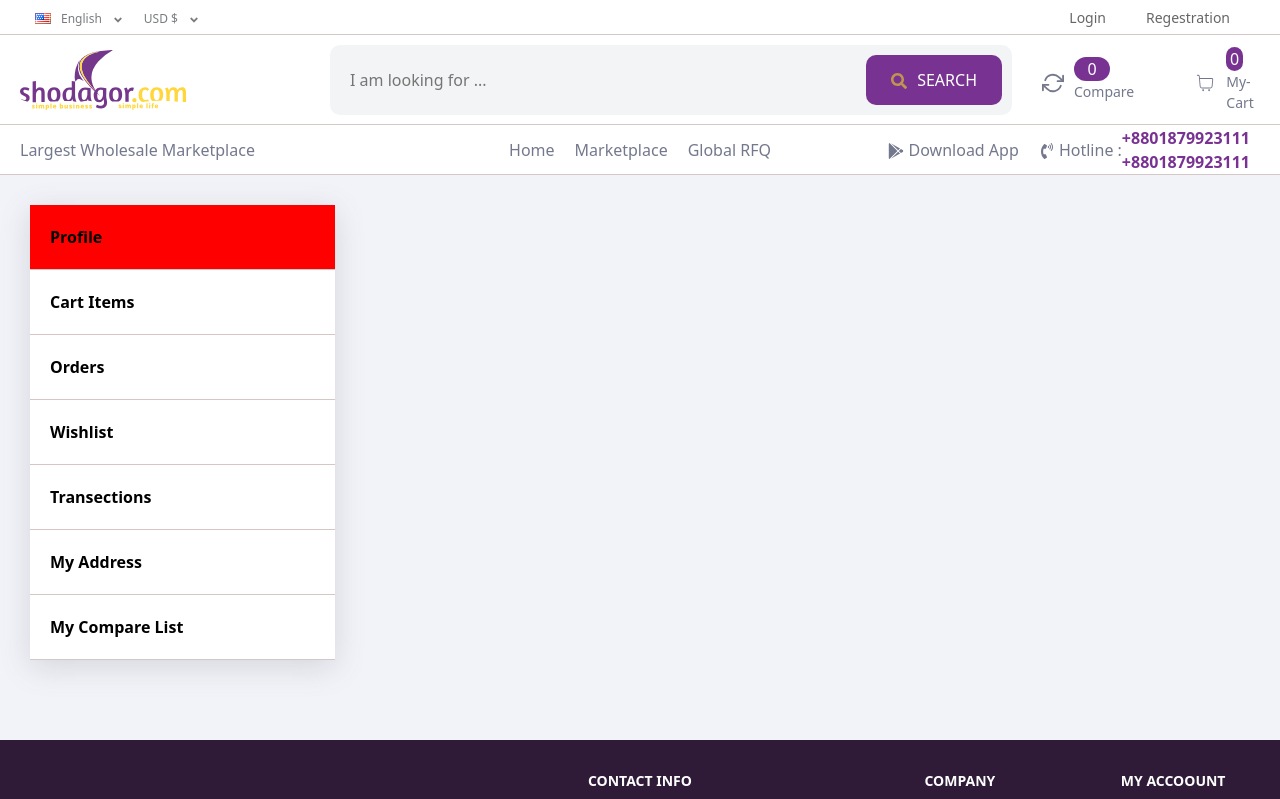
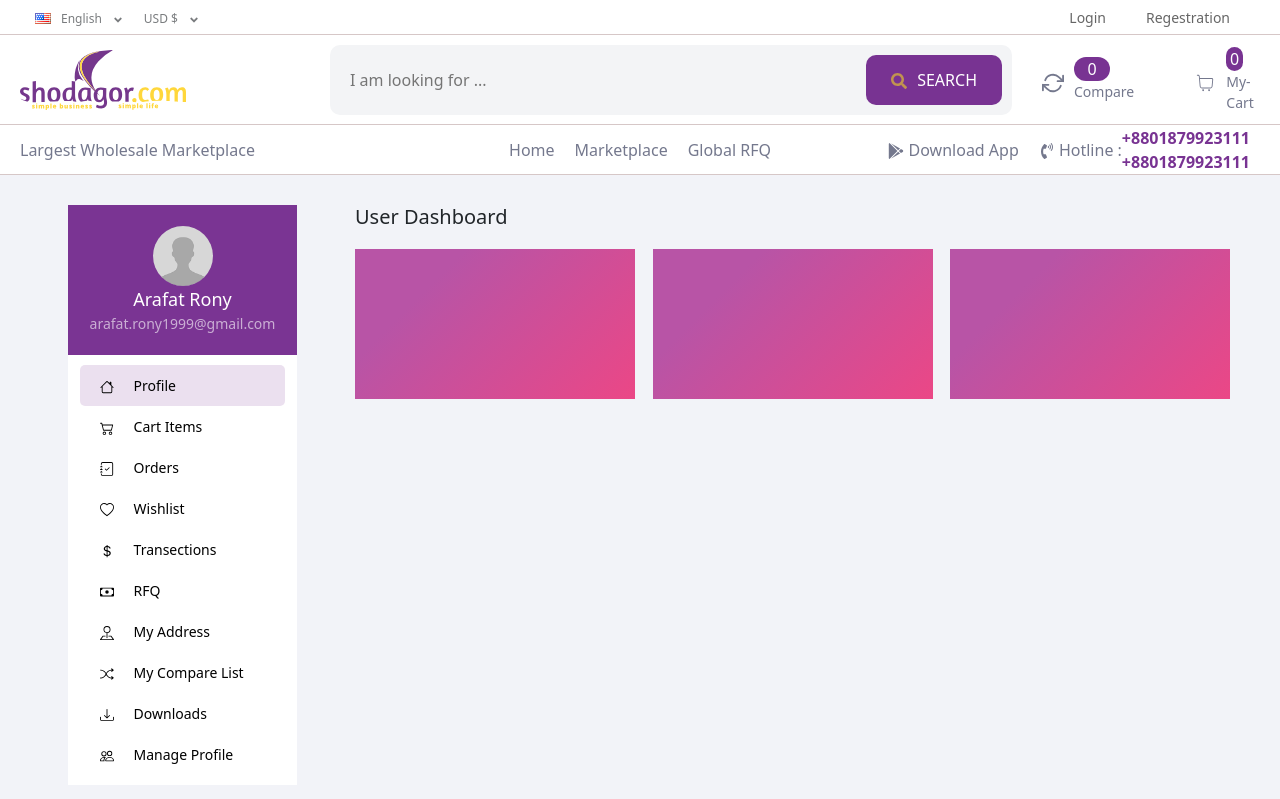
Before and after one commit to arafatrony1999/ecommerce-reactjs-ecommerce2, a React (Create React App) app: page /profile in a window 1280 px wide. Shown: the top 799 px of the page. Built offline with nearby package versions, Linux system fonts and the light colour scheme.

Commit message:
Profile left navigation bar design done

```diff
--- a/src/assets/css/profile.css
+++ b/src/assets/css/profile.css
@@ -5,17 +5,80 @@
 }
 .profile-left{
     width: 25%;
-    box-shadow: rgba(100, 100, 111, 0.2) 0px 7px 29px 0px;
+    display: flex;
+    align-items: center;
+    justify-content: center;
+    flex-direction: column;
+    border-radius: 10px;
+}
+.profile-left-info{
+    width: 75%;
+    height: 150px;
+    background-color: #7A3493;
+    display: flex;
+    align-items: center;
+    justify-content: center;
+    flex-direction: column;
+}
+.profile-avatar{
+    width: 60px;
+    height: 60px;
+    overflow: hidden;
+    border-radius: 50%;
+}
+.profile-avatar img{
+    width: 100%;
+}
+.profile-name{
+    color: white;
+    font-size: 18px;
+}
+.profile-email{
+    color: white;
+    font-size: 14px;
+    opacity: .6;
+}
+.profile-left ul{
+    width: 75%;
+    padding: 10px 0;
+}
+.profile-left ul li{
+    width: 100%;
+    display: flex;
+    justify-content: center;
 }
 .profile-left ul li a{
     display: inline-block;
-    width: 100%;
-    padding: 20px 0;
+    width: 90%;
+    padding: 10px 0;
     padding-left: 20px;
-    border-bottom: 1px solid rgb(214, 199, 199);
-    font-weight: bold;
-    /* color: #CD3327; */
+    font-size: 14px;
+    border-radius: 5px;
+    transition: all .3s ease;
+}
+.profile-left ul li a:hover{
+    background: rgba(120,51,146,0.15);
+    transition: all .3s ease;
 }
 .profile-left ul li a.active{
-    background: red;
+    background: rgba(120,51,146,0.15);
 }
+.profile-right{
+    width: 75%;
+    padding: 0 20px;
+}
+.profile-right h5{
+    font-weight: lighter;
+}
+.profile-cards{
+    width: 100%;
+    display: flex;
+    justify-content: space-between;
+    margin: 20px 0;
+}
+.profile-card{
+    width: 32%;
+    background-color: #eb4786;
+    background-image: linear-gradient(315deg, #eb4786 0%, #b854a6 74%);
+    height: 150px;
+}
--- a/src/components/HOMEPAGE_CONTACT/HOMEPAGE_CONTACT.jsx
+++ b/src/components/HOMEPAGE_CONTACT/HOMEPAGE_CONTACT.jsx
@@ -1,7 +1,9 @@
-import React from 'react';
+import React, { useContext } from 'react';
+import { userContext } from '../../customHooks/userContext';
 import contactBanner from './../../assets/images/contact-banner.jpg';
 
 const HOMEPAGECONTACT = () => {
+    const user = useContext(userContext);
     return (
         <div className='homepage-contact'>
             <div className="contact-form">
@@ -24,8 +26,12 @@ const HOMEPAGECONTACT = () => {
                         <label htmlFor="Product Description">Product Description</label>
                         <textarea name="desc" cols="30" rows="10"></textarea>
                     </div>
+                    {
+                        user===null ?
+                        <button style={{opacity: ".5"}} type='submit' disabled>Submit</button> :
+                        <button type='submit'>Submit</button>
+                    }
 
-                    <button type='submit'>Submit</button>
                 </form>
             </div>
             <div className="contact-banner">
--- a/src/components/PROFILE_LEFT/PROFILE_LEFT.jsx
+++ b/src/components/PROFILE_LEFT/PROFILE_LEFT.jsx
@@ -2,30 +2,104 @@ import React from 'react';
 
 import { NavLink } from 'react-router-dom';
 
+import { BsHouse, BsCart2, BsJournalCheck, BsHeart, BsCurrencyDollar, BsCash, BsPeople, BsPinMap, BsShuffle, BsDownload, BsCashCoin } from "react-icons/bs";
+
+import avatar from './../../assets/images/avatar.png';
+
 const PROFILELEFT = () => {
     return (
         <div className='profile-left'>
+            <div className="profile-left-info">
+                <div className="profile-avatar">
+                    <img src={avatar} alt="" />
+                </div>
+                <div className="profile-name">
+                    Arafat Rony
+                </div>
+                <div className="profile-email">
+                    arafat.rony1999@gmail.com
+                </div>
+            </div>
             <ul>
                 <li>
-                    <NavLink to="/profile">Profile</NavLink>
+                    <NavLink to="/profile">
+                        <span style={{paddingRight: "20px"}}>
+                            <BsHouse />
+                        </span>
+                        Profile
+                    </NavLink>
                 </li>
                 <li>
-                    <NavLink to="/cart">Cart Items</NavLink>
+                    <NavLink to="/cart">
+                        <span style={{paddingRight: "20px"}}>
+                            <BsCart2 />
+                        </span>
+                        Cart Items
+                    </NavLink>
                 </li>
                 <li>
-                    <NavLink to="/orders">Orders</NavLink>
+                    <NavLink to="/orders">
+                        <span style={{paddingRight: "20px"}}>
+                            <BsJournalCheck />
+                        </span>
+                        Orders
+                    </NavLink>
                 </li>
                 <li>
-                    <NavLink to="/wishlist">Wishlist</NavLink>
+                    <NavLink to="/wishlist">
+                        <span style={{paddingRight: "20px"}}>
+                            <BsHeart />
+                        </span>
+                        Wishlist
+                    </NavLink>
                 </li>
                 <li>
-                    <NavLink to="/transection">Transections</NavLink>
+                    <NavLink to="/transection">
+                        <span style={{paddingRight: "20px"}}>
+                            <BsCurrencyDollar />
+                        </span>
+                        Transections
+                    </NavLink>
                 </li>
                 <li>
-                    <NavLink to="/address">My Address</NavLink>
+                    <NavLink to="/my-rfq">
+                        <span style={{paddingRight: "20px"}}>
+                            <BsCash />
+                        </span>
+                        RFQ
+                    </NavLink>
                 </li>
                 <li>
-                    <NavLink to="/compare">My Compare List</NavLink>
+                    <NavLink to="/address">
+                        <span style={{paddingRight: "20px"}}>
+                            <BsPinMap />
+                        </span>
+                        My Address
+                    </NavLink>
+                </li>
+                <li>
+                    <NavLink to="/compare">
+                        <span style={{paddingRight: "20px"}}>
+                            <BsShuffle />
+                        </span>
+                        My Compare List
+                    </NavLink>
+                </li>
+                <li>
+                    <NavLink to="/downloads">
+                        <span style={{paddingRight: "20px"}}>
+                            <BsDownload />
+                        </span>
+                        Downloads
+                    </NavLink>
+                </li>
+                <li>
+                    <NavLink to="/edit-profile">
+                        <span style={{paddingRight: "20px"}}>
+                            <BsPeople />
+                        </span>
+                        Manage Profile
+                    </NavLink>
                 </li>
             </ul>
         </div>
--- a/src/components/PROFILE_RIGHT/PROFILE_RIGHT.jsx
+++ b/src/components/PROFILE_RIGHT/PROFILE_RIGHT.jsx
@@ -3,7 +3,12 @@ import React from 'react';
 const PROFILERIGHT = () => {
     return (
         <div className='profile-right'>
-
+            <h5>User Dashboard</h5>
+            <div className="profile-cards">
+                <div className="profile-card"></div>
+                <div className="profile-card"></div>
+                <div className="profile-card"></div>
+            </div>
         </div>
     );
 }
--- a/src/layouts/HEADER/HEADER.jsx
+++ b/src/layouts/HEADER/HEADER.jsx
@@ -83,7 +83,7 @@ const HEADER = () => {
                     <div className="header-top-right">
                         <div className="header-top-right">
                                 {
-                                    user==="" ?
+                                    user===null ?
                                         <span>
                                             <NavLink to="login">Login</NavLink>
                                             <NavLink to="regestration">Regestration</NavLink>
--- a/src/pages/LOGIN_PAGE/LOGIN_PAGE.jsx
+++ b/src/pages/LOGIN_PAGE/LOGIN_PAGE.jsx
@@ -6,7 +6,7 @@ import Form from 'react-bootstrap/Form';
 import InputGroup from 'react-bootstrap/InputGroup';
 import Alert from 'react-bootstrap/Alert';
 
-import { Link, useLocation, useNavigate } from 'react-router-dom';
+import { Link, useLocation } from 'react-router-dom';
 
 const LOGINPAGE = () => {
     const [type, setType] = useState(false);
@@ -14,8 +14,8 @@ const LOGINPAGE = () => {
     const [success, setSuccess] = useState(false);
     const [failed, setFailed] = useState(false);
 
-    const [name, setName] = useState("");
-    const [password, setPassword] = useState("");
+    const [name, setName] = useState("arafat.rony123@gmail.com");
+    const [password, setPassword] = useState("12345678");
 
     const location = useLocation();
     // const navigate = useNavigate();
@@ -75,7 +75,7 @@ const LOGINPAGE = () => {
                 <div className="input-field-login">
                     {
                         type ?
-                        <input style={{paddingLeft: "10px"}} className='login-input' onChange={(e)=>{setName(e.target.value)}} type="text" placeholder='Email' />
+                        <input style={{paddingLeft: "10px"}} value={name} className='login-input' onChange={(e)=>{setName(e.target.value)}} type="text" placeholder='Email' />
                             :
                         <InputGroup className="login-input" style={{border:"none"}}>
                             <DropdownButton title="(BD) +880">
@@ -91,7 +91,7 @@ const LOGINPAGE = () => {
                 </div>
 
                 <div className="input-field-login">
-                    <input style={{paddingLeft: "10px"}} onChange={(e)=>{setPassword(e.target.value)}} className='login-input' type="password" placeholder='Password' />
+                    <input style={{paddingLeft: "10px"}} value={password} onChange={(e)=>{setPassword(e.target.value)}} className='login-input' type="password" placeholder='Password' />
                     <div className="login-other">
                         <div className="forget-pass">
                             <input type="checkbox" label="Check me out" />
--- a/src/routes/index.jsx
+++ b/src/routes/index.jsx
@@ -19,7 +19,7 @@ import PROFILE from '../pages/PROFILE/PROFILE';
 
 const Index = () => {
 
-    const [user, setUser] = useState("");
+    const [user, setUser] = useState(null);
 
 
     useEffect(()=>{
@@ -53,9 +53,6 @@ const Index = () => {
         else{
             console.log("null");
         }
-
-
-
     },[]);
 
     return (
```
Also changed, not shown: src/assets/images/avatar.png (added).
